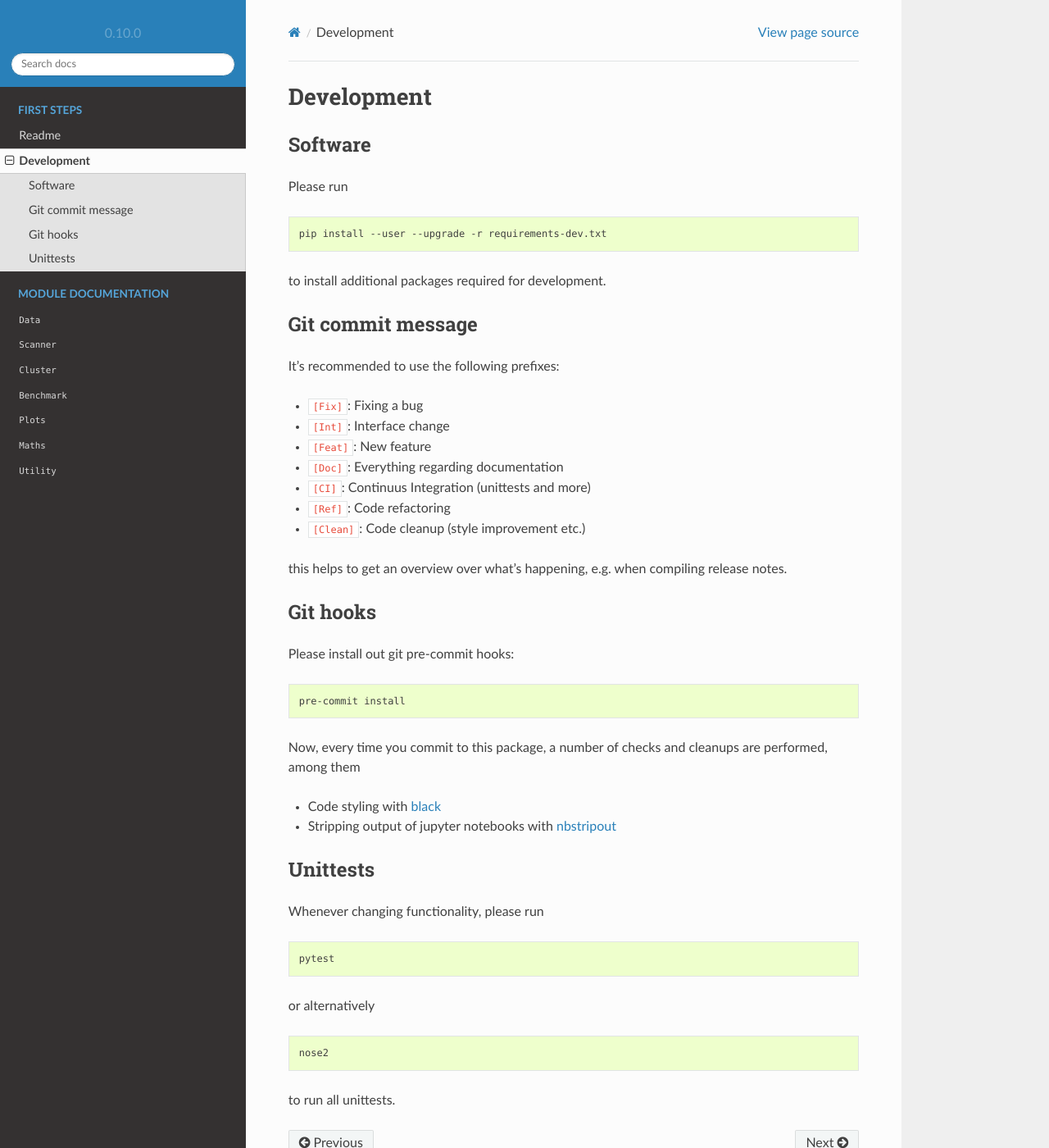
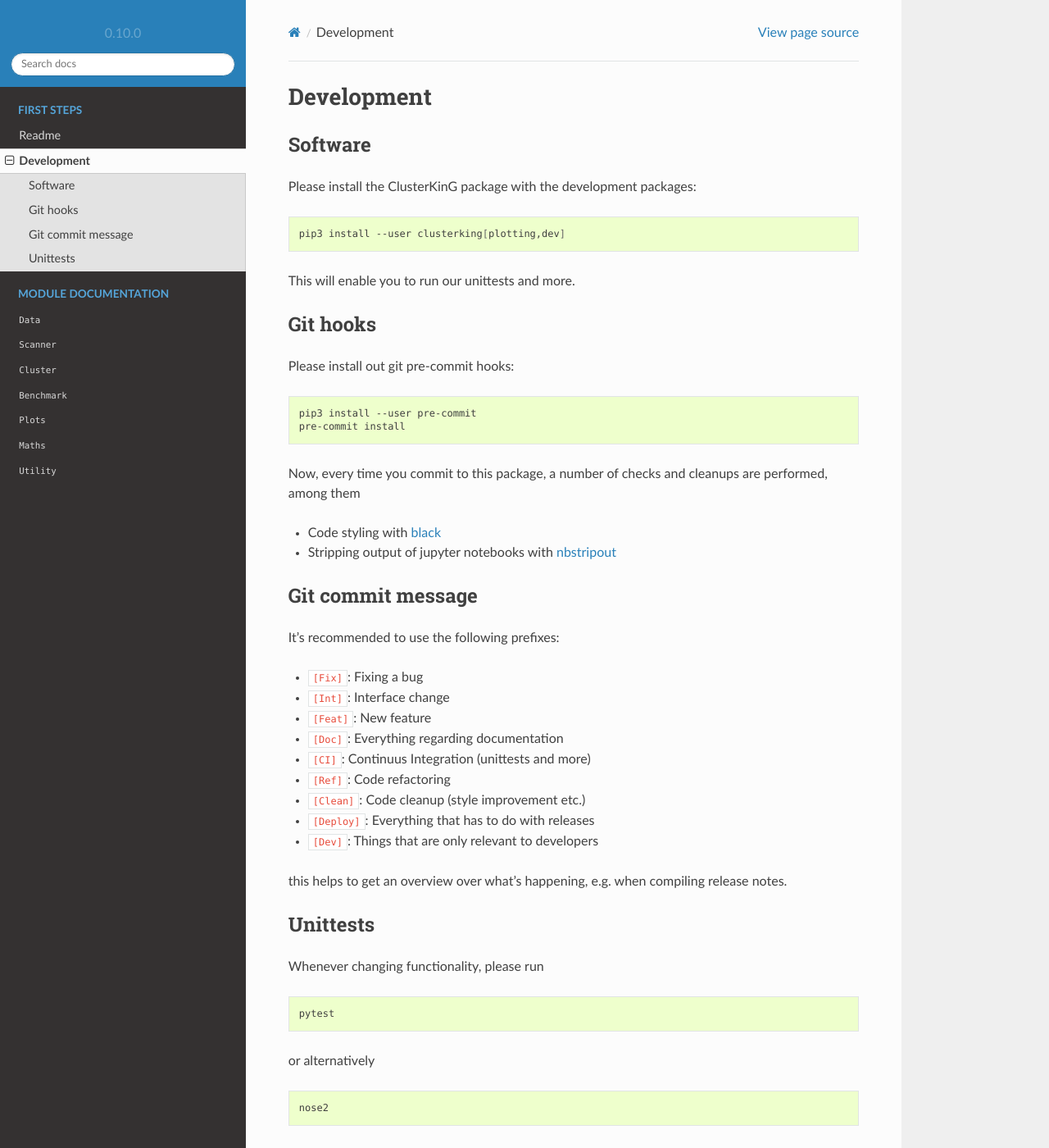
Before and after one commit to clusterking/clusterking, a Sphinx documentation site: the page built from doc/development.rst, in a window 1280 px wide and 1400 px high. Shown: the whole window at 82% size. Built offline with Sphinx 7.4.7 and the Read the Docs theme 2.0.0, drawn with Linux system fonts in a browser that asks for light colours.

Commit message:
[Doc] More elaborate installation instructions

```diff
--- a/doc/development.rst
+++ b/doc/development.rst
@@ -4,13 +4,30 @@ Development
 Software
 --------
 
-Please run
+Please install the ClusterKinG package with the development packages:
 
 .. code-block:: shell
 
-    pip install --user --upgrade -r requirements-dev.txt
+    pip3 install --user clusterking[plotting,dev]
 
-to install additional packages required for development.
+This will enable you to run our unittests and more.
+
+
+Git hooks
+---------
+
+Please install out git pre-commit hooks:
+
+.. code-block:: shell
+
+    pip3 install --user pre-commit
+    pre-commit install
+
+Now, every time you commit to this package, a number of checks and cleanups
+are performed, among them
+
+* Code styling with `black <https://github.com/python/black>`_
+* Stripping output of jupyter notebooks with `nbstripout <https://github.com/kynan/nbstripout>`_
 
 Git commit message
 ------------------
@@ -24,24 +41,11 @@ It's recommended to use the following prefixes:
 * ``[CI]``: Continuus Integration (unittests and more)
 * ``[Ref]``: Code refactoring
 * ``[Clean]``: Code cleanup (style improvement etc.)
+* ``[Deploy]``: Everything that has to do with releases
+* ``[Dev]``: Things that are only relevant to developers
 
 this helps to get an overview over what's happening, e.g. when compiling
 release notes.
-
-Git hooks
----------
-
-Please install out git pre-commit hooks:
-
-.. code-block:: shell
-
-    pre-commit install
-
-Now, every time you commit to this package, a number of checks and cleanups
-are performed, among them
-
-* Code styling with `black <https://github.com/python/black>`_
-* Stripping output of jupyter notebooks with `nbstripout <https://github.com/kynan/nbstripout>`_
 
 Unittests
 ---------
```
Also changed, not shown: README.rst (+1 -7 lines), doc/installation.rst (added, +25 -0 lines).
